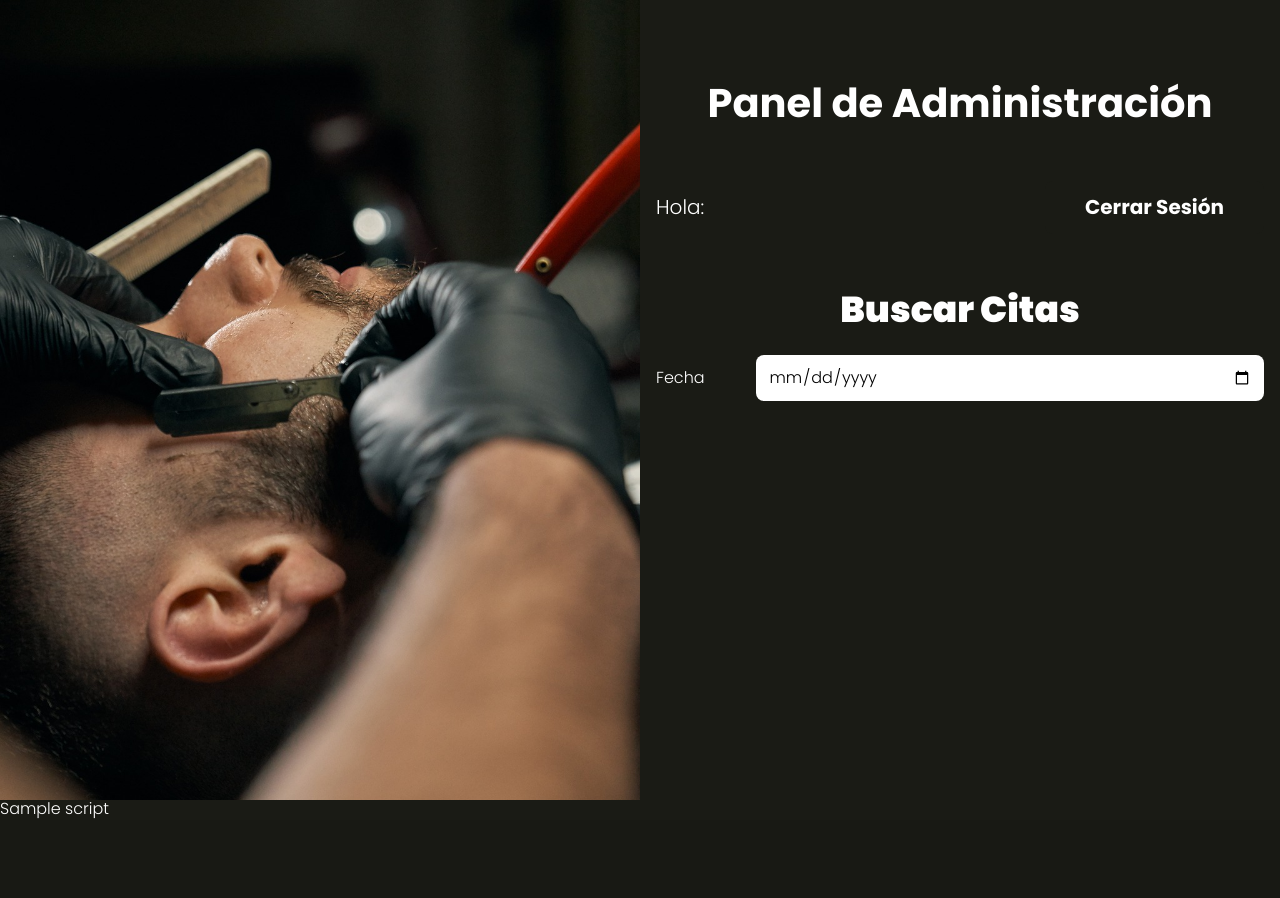
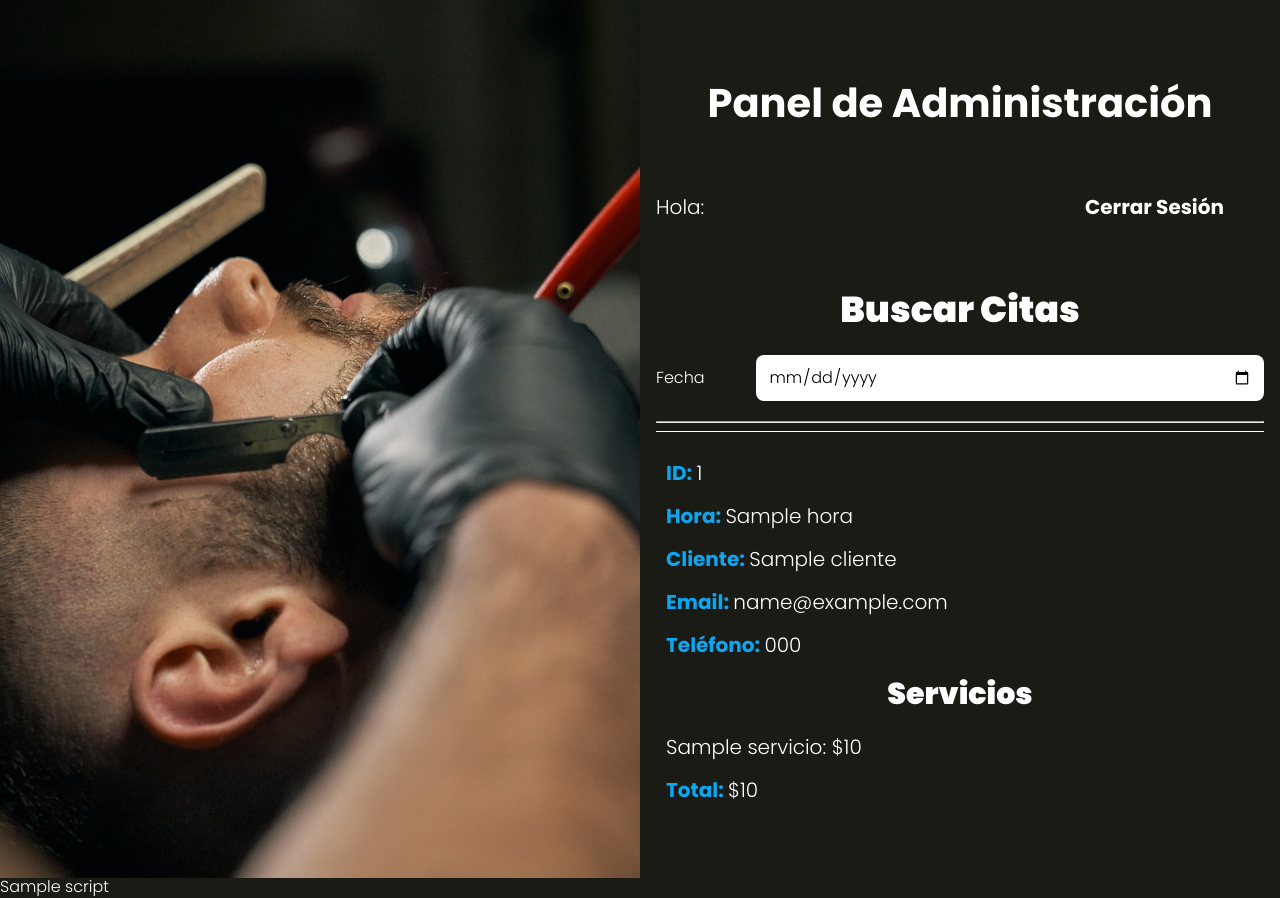
Before and after one commit to joseangvas/appsalon-mvc, a PHP site: the page made by views/admin/index.php in a window 1280 px wide. Before the commit the page ends 819 px from the top, so only its background shows below. Run offline with PHP 8.4, Linux system fonts and the light colour scheme; the template is opened without the code that fills it: most values are stand-ins (such as "Sample title", 1, 10 or a date in 2020).

Commit message:
Calcular Monto a Pagar del Cliente en Panel Administrativo

```diff
--- a/models/AdminCita.php
+++ b/models/AdminCita.php
@@ -4,11 +4,12 @@ namespace Model;
 
 class AdminCita extends ActiveRecord {
   protected static $tabla = 'citasServicios';
-  protected static $columnasDB = ['id', 'hora', 'cliente', 'email', 'servicio', 'precio'];
+  protected static $columnasDB = ['id', 'hora', 'cliente', 'email', 'telefono', 'servicio', 'precio'];
   public $id;
   public $hora;
   public $cliente;
   public $email;
+  public $telefono;
   public $servicio;
   public $precio;
 
@@ -17,6 +18,7 @@ class AdminCita extends ActiveRecord {
     $this->hora = $args['hora'] ?? '';
     $this->cliente = $args['cliente'] ?? '';
     $this->email = $args['email'] ?? '';
+    $this->telefono = $args['telefono'] ?? '';
     $this->servicio = $args['servicio'] ?? '';
     $this->precio = $args['precio'] ?? '';
   }
--- /dev/null
+++ b/src/scss/layout/_admin.scss
@@ -0,0 +1,26 @@
+@use 'base/variables' as v;
+
+.citas {
+  list-style: none;
+  padding: 0;
+
+  li {
+    padding: 1rem;
+    border-top: 1px solid v.$blanco;
+
+    p {
+      font-weight: v.$bold;
+      color: v.$azul;
+    }
+
+    span,
+    .servicio {
+      font-weight: v.$regular;
+      color: v.$blanco;
+    }
+
+    &:hover {
+      background-color: v.$verde;
+    }
+  }
+}
--- a/src/scss/layout/_index.scss
+++ b/src/scss/layout/_index.scss
@@ -2,3 +2,4 @@
 @forward 'cita';
 @forward 'servicios';
 @forward 'resumen';
+@forward 'admin';
--- a/views/admin/index.php
+++ b/views/admin/index.php
@@ -19,4 +19,39 @@
   </form>
 </div>
 
-<div class="citas-admin"></div>
+<div class="citas-admin">
+  <ul class='citas'>
+    <?php
+      $idCita = 0;
+      foreach($citas as $key => $cita) {
+        if($idCita !== $cita->id) {
+          $total = 0;
+          ?>
+          <hr>
+          <li>
+            <p>ID: <span><?php echo $cita->id ?></span></p>
+            <p>Hora: <span><?php echo $cita->hora ?></span></p>
+            <p>Cliente: <span><?php echo $cita->cliente ?></span></p>
+            <p>Email: <span><?php echo $cita->email ?></span></p>
+            <p>Teléfono: <span><?php echo $cita->telefono ?></span></p>
+
+            <h3>Servicios</h3>
+            <?php
+              $idCita = $cita->id;
+        }; // Fin de IF
+        $total += $cita->precio;
+        ?>
+
+        <p class="servicio"><?php echo $cita->servicio . ": $" . $cita->precio ?></p>
+
+        <?php
+          $actual = $cita->id;
+          $proximo = $citas[$key + 1]->id ?? 0;
+
+          if(esUltimo($actual, $proximo)) { ?>
+            <p class="total">Total: <span> $<?php echo $total; ?></span></p>
+
+          <?php };
+      }; // Fin de ForEach ?>
+  </ul>
+</div>
```
Also changed, not shown: includes/funciones.php (+9 -0 lines), public/build/css/app.css, 1 other file.
